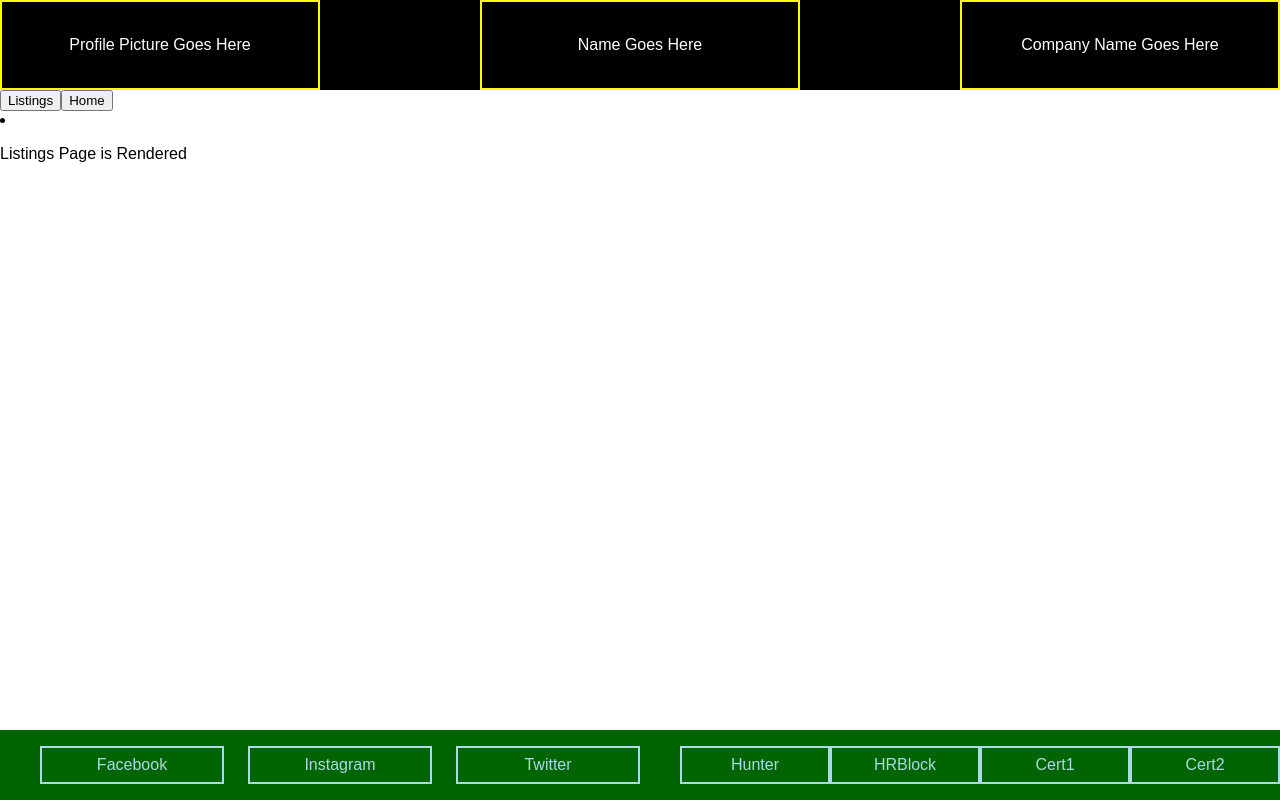
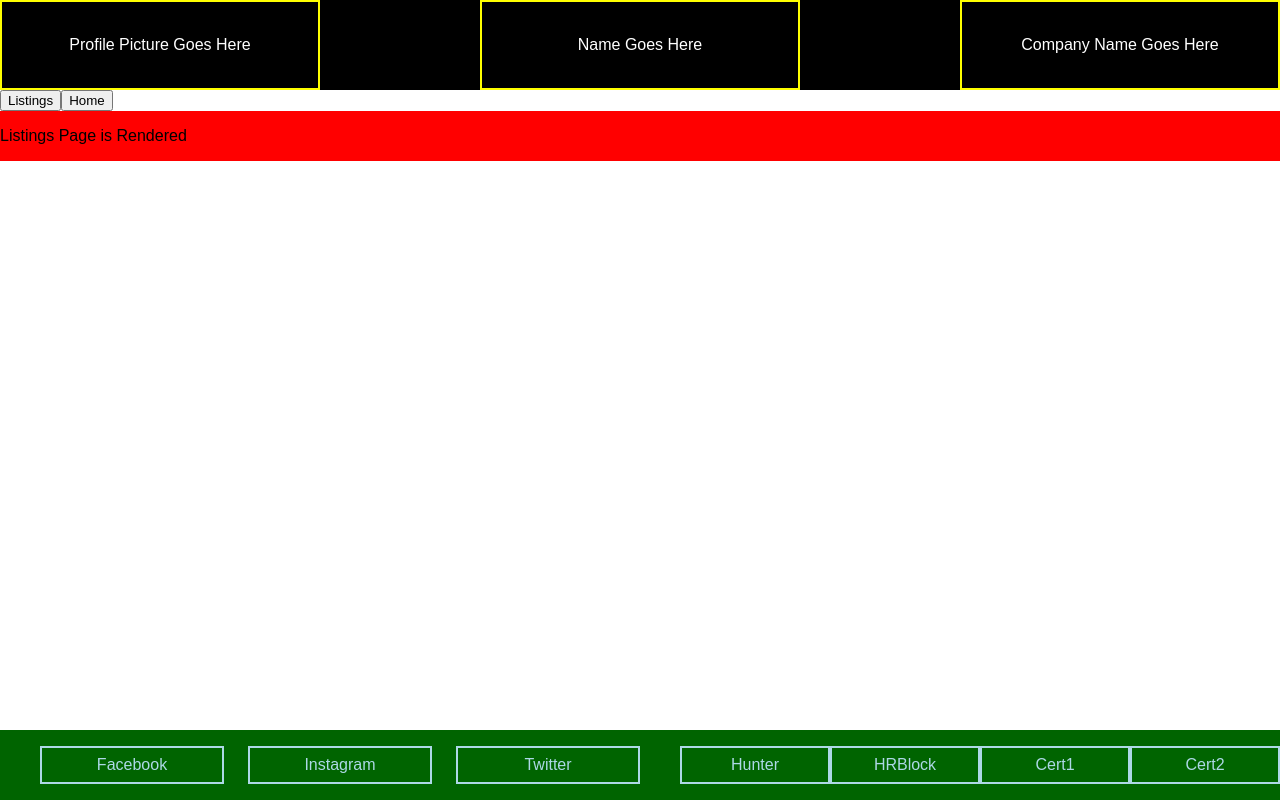
Before and after one commit to willsinn/react-realty-site, a React (Create React App) app: page / in a window 1280 px wide. Both pictures are taken after a click on the button "Listings". Built offline with nearby package versions, Linux system fonts and the light colour scheme.

Commit message:
Pages Styles

```diff
--- a/src/components/pages/ListingsPage.js
+++ b/src/components/pages/ListingsPage.js
@@ -8,8 +8,14 @@ class ListingsPage extends Component {
 
 render() {
 
+  var liStyle =  {
+    listStyle: 'none',
+    backgroundColor: 'red',
+    display: 'flex',
+    flex: '1'
+  }
   return (
-    <li className="ListingsPage">
+    <li style = {liStyle} className="ListingsPage">
       <div>
 
         <p>Listings Page is Rendered</p>
```
